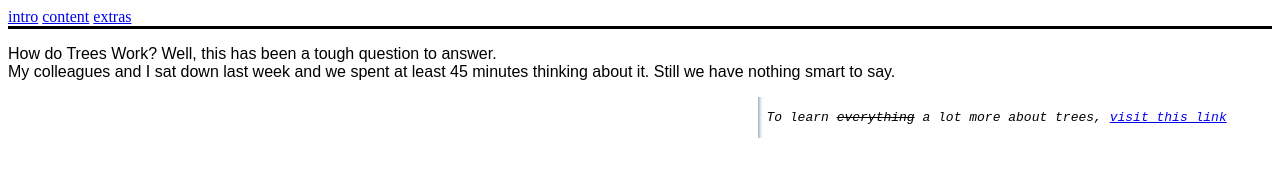
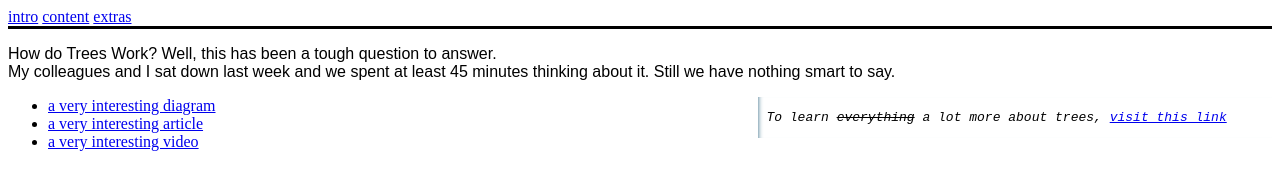
Before and after one commit to HYF-Class21/agile-development-group4-all-about-trees, a website: page index.html in a window 1280 px wide. Drawn offline with Linux system fonts and the light colour scheme.

Commit message:
added extra-links

```diff
--- a/index.html
+++ b/index.html
@@ -36,5 +36,27 @@
         >
       </p>
     </aside>
+    <!--extra links, please when you do main info include this within article tag!!-->
+    <ul class="interesting-things">
+      <li>
+        <a
+          href="https://i.pinimg.com/originals/f9/4a/d6/f94ad6c7c8b05d97c284f82edbb3fcd0.jpg"
+          target="_blank"
+          >a very interesting diagram</a
+        >
+      </li>
+      <li>
+        <a
+          href="https://treescharlotte.org/wp-content/uploads/2013/11/How-A-Tree-Works.pdf"
+          target="_blank"
+          >a very interesting article</a
+        >
+      </li>
+      <li>
+        <a href="https://www.youtube.com/watch?v=BickMFHAZR0" target="_blank"
+          >a very interesting video</a
+        >
+      </li>
+    </ul>
   </body>
 </html>
```
